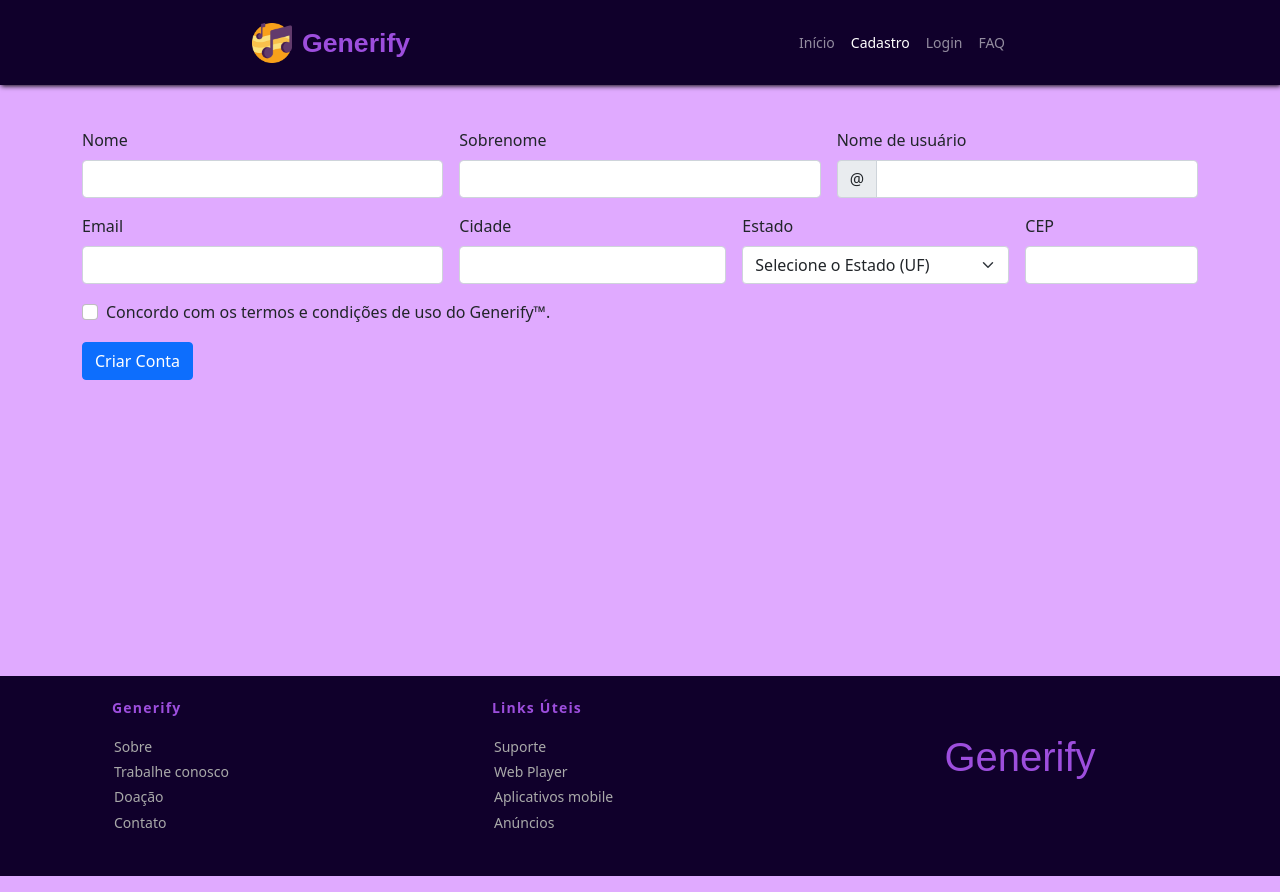
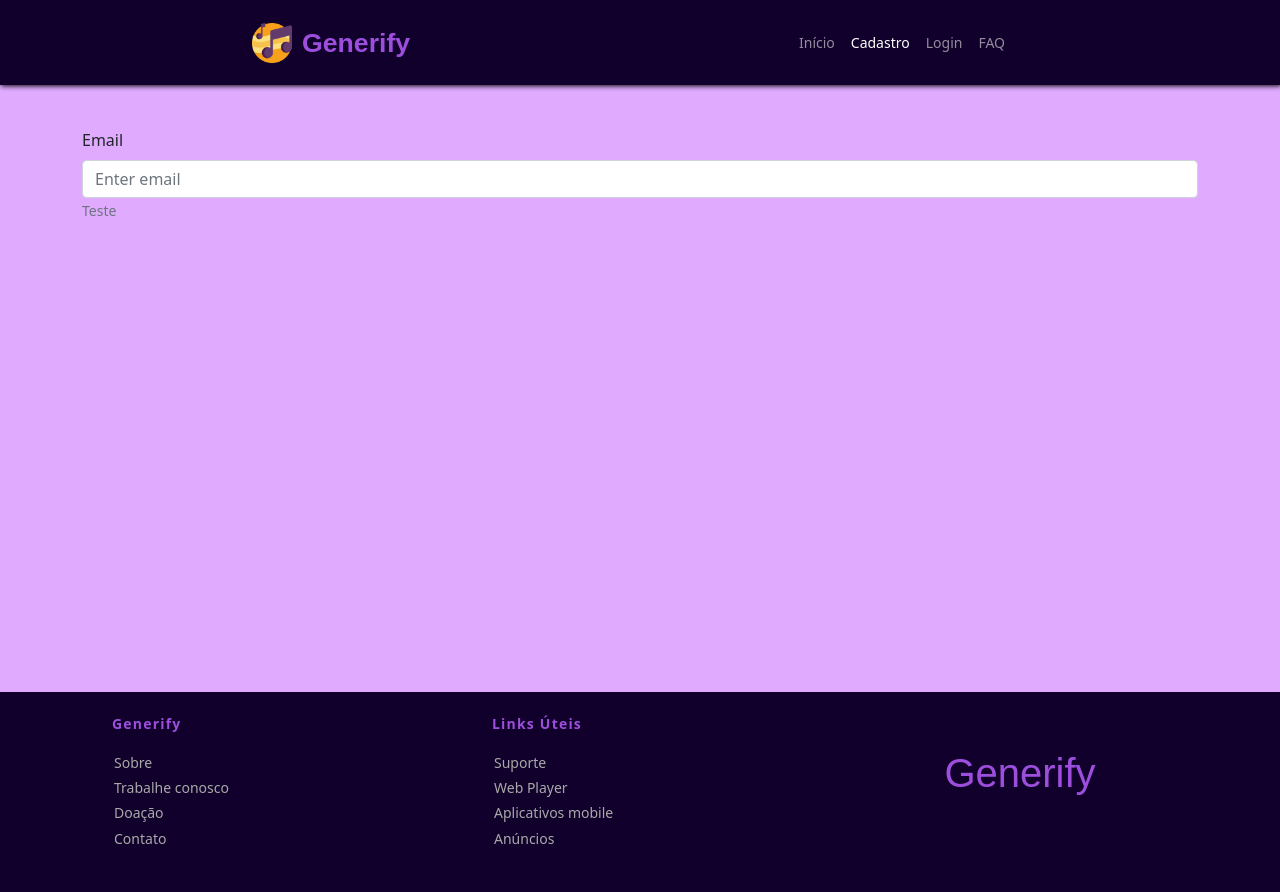
Before and after one commit to marceloasfor/generify-react, a React (Create React App) app: page /form in a window 1280 px wide. Built offline with nearby package versions, Linux system fonts and the light colour scheme; a web font is replaced by a local one.

Commit message:
started forms page and playlists page structure

```diff
--- a/src/App.js
+++ b/src/App.js
@@ -2,12 +2,13 @@ import React from 'react';
 import './App.css';
 import Navbar from './components/Navbar';
 import Footer from './components/Footer';
-import { BrowserRouter as Router, Routes, Route}
+import { BrowserRouter as Router, Routes, Route }
 	from 'react-router-dom';
 import Home from './pages/index';
 import Faq from './pages/faq';
 import Form from './pages/form';
 import Login from './pages/login';
+import PlaylistDetail from './pages/playlists/PlaylistDetail';
 
 function App() {
 	return (
@@ -15,9 +16,10 @@ return (
 			<Navbar />
 			<Routes>
 				<Route path='/' element={<Home />} />
-		<Route path='/faq' element={<Faq/>} />
-		<Route path='/form' element={<Form/>} />
-		<Route path='/login' element={<Login/>} />
+				<Route path='/faq' element={<Faq />} />
+				<Route path='/form' element={<Form />} />
+				<Route path='/login' element={<Login />} />
+				<Route path='/playlists/:id' element={<PlaylistDetail />} />
 			</Routes>
 			<Footer />
 		</Router>
--- a/src/pages/form.js
+++ b/src/pages/form.js
@@ -1,111 +1,22 @@
+import { useState } from 'react';
 import React from "react";
+import Form from 'react-bootstrap/Form';
 
 const Forms = () => {
-	return (
-		<div className="pg-form" >
 
-      <div className="container">
-        <form className="row g-3 needs-validation" novalidate>
-          <div className="col-md-4">
-            <label for="validationCustom01" className="form-label">Nome</label>
-            <input type="text" className="form-control" id="validationCustom01" required/>
-            <div className="valid-feedback">
-              Válido!
-            </div>
-          </div>
-          <div className="col-md-4">
-            <label for="validationCustom02" className="form-label">Sobrenome</label>
-            <input type="text" className="form-control" id="validationCustom02" required/>
-            <div className="valid-feedback">
-              Válido!
-            </div>
-          </div>
-          <div className="col-md-4">
-            <label for="validationCustomUsername" className="form-label">Nome de usuário</label>
-            <div className="input-group has-validation">
-              <span className="input-group-text" id="inputGroupPrepend">@</span>
-              <input type="text" className="form-control" id="validationCustomUsername" aria-describedby="inputGroupPrepend" required/>
-              <div className="invalid-feedback">
-                Por favor, insira um nome de usuário.
-              </div>
-            </div>
-          </div>
-          <div className="col-md-4">
-            <label for="userEmail" className="form-label">Email</label>
-            <input type="email" className="form-control" id="userEmail" required/>
-            <div className="invalid-feedback">
-              Por favor, insira um email válido.
-            </div>
-          </div>
-          <div className="col-md-3">
-            <label for="validationCustom03" className="form-label">Cidade</label>
-            <input type="text" className="form-control" id="validationCustom03" required/>
-            <div className="invalid-feedback">
-              Por favor, insira uma cidade válida.
-            </div>
-          </div>
-          <div className="col-md-3">
-            <label for="validationCustom04" className="form-label">Estado</label>
-            <select className="form-select" id="validationCustom04" required>
-              <option selected disabled value="">Selecione o Estado (UF)</option>
-              <option value="Acre">Acre</option>
-              <option value="Alagoas">Alagoas</option>
-              <option value="Amapá">Amapá</option>
-              <option value="Amazonas">Amazonas</option>
-              <option value="Bahia">Bahia</option>
-              <option value="Ceará">Ceará</option>
-              <option value="Distrito Federal">Distrito Federal</option>
-              <option value="Espírito Santo">Espírito Santo</option>
-              <option value="Goiás">Goiás</option>
-              <option value="Maranhão">Maranhão</option>
-              <option value="Mato Grosso">Mato Grosso</option>
-              <option value="Mato Grosso do Sul">Mato Grosso do Sul</option>
-              <option value="Minas Gerais">Minas Gerais</option>
-              <option value="Pará">Pará</option>
-              <option value="Paraíba">Paraíba</option>
-              <option value="Paraná">Paraná</option>
-              <option value="Pernambuco">Pernambuco</option>
-              <option value="Piauí">Piauí</option>
-              <option value="Rio de Janeiro">Rio de Janeiro</option>
-              <option value="Rio Grande do Sul">Rio Grande do Sul</option>
-              <option value="Rio Grande do Norte">Rio Grande do Norte</option>
-              <option value="Rondônia">Rondônia</option>
-              <option value="Roraima">Roraima</option>
-              <option value="Santa Catarina">Santa Catarina</option>
-              <option value="São Paulo">São Paulo</option>
-              <option value="Sergipe">Sergipe</option>
-              <option value="Tocantins">Tocantins</option>
-            </select>
-            <div className="invalid-feedback">
-              Por favor, insira uma estado.
-            </div>
-          </div>
-          <div className="col-md-2">
-            <label for="id_cep" className="form-label">CEP</label>
-            <input type="text" className="form-control" id="id_cep" maxlength="8" required/>
-            <div className="invalid-feedback">
-              Por favor, insira um CEP válido.
-            </div>
-          </div>
-          <div className="col-12">
-            <div className="form-check">
-              <input className="form-check-input" type="checkbox" value="" id="invalidCheck" required/>
-              <label className="form-check-label" for="invalidCheck">
-                Concordo com os termos e condições de uso do Generify&trade;.
-              </label>
-              <div className="invalid-feedback">
-                Você precisa concordar com os temos e condições de uso antes de continuar.
-              </div>
-            </div>
-          </div>
-          <div className="col-12">
-            <button className="btn btn-primary" type="submit">Criar Conta</button>
-          </div>
-        </form>
-      </div>
-
+  return (
+    <div className="pg-form container">
+      <Form>
+        <Form.Group className="mb-3" controlId="formBasicEmail">
+          <Form.Label>Email</Form.Label>
+          <Form.Control type="email" placeholder="Enter email" />
+          <Form.Text className="text-muted">
+            Teste
+          </Form.Text>
+        </Form.Group>
+      </Form>
     </div>
-	);
+  );
 };
 
 export default Forms;
--- /dev/null
+++ b/src/pages/playlists/PlaylistDetail.js
@@ -0,0 +1,11 @@
+import React from "react";
+import { useParams } from "react-router-dom";
+
+const PlaylistDetail = () => {
+    const { id } = useParams();
+    return (
+        <h2>{id}</h2>
+    );
+}
+
+export default PlaylistDetail;
```
Also changed, not shown: src/pages/index.js (+7 -7 lines), src/pages/playlists/PlaylistList.js (added, +28 -0 lines), src/pages/playlists/playlistsMock.js (added, +40 -0 lines), src/pages/temp.js (added, +103 -0 lines). Lines whose indentation alone changed are shown as unchanged.
